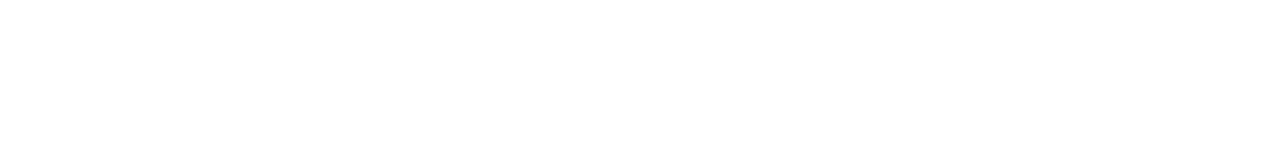
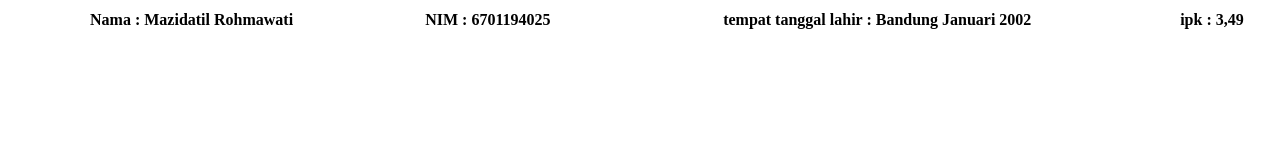
Before and after one commit to mazidatil/6701194025-assessment1pwb, a plain HTML site: page index.html in a window 1280 px wide. Drawn offline with Linux system fonts and the light colour scheme.

Commit message:
versi 1.1-6701194025

```diff
--- a/index.html
+++ b/index.html
@@ -5,6 +5,13 @@
     <title>Title</title>
 </head>
 <body>
-
+<table style="width:100%">
+    <tr>
+        <th>Nama : Mazidatil Rohmawati</th>
+        <th>NIM : 6701194025</th>
+        <th>tempat tanggal lahir : Bandung Januari 2002</th>
+        <th>ipk : 3,49</th>
+    </tr>
+</table>
 </body>
 </html>
```
